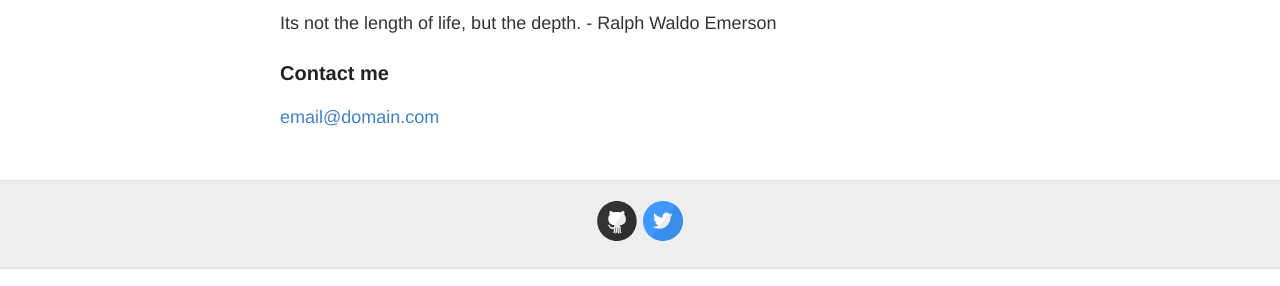
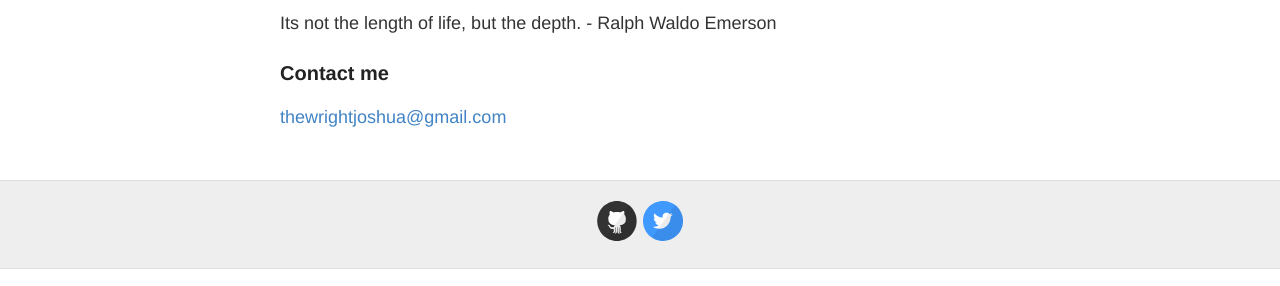
Before and after one commit to JoshTWright/devBlog, a Jekyll site: the page built from about.md, in a window 1280 px wide. Shown: the part 611-897 px from the top of the page. Built offline with Jekyll 4.4.1, drawn with Linux system fonts in a browser that asks for light colours.

Commit message:
Update about.md

```diff
--- a/about.md
+++ b/about.md
@@ -22,4 +22,4 @@ Its not the length of life, but the depth.    - Ralph Waldo Emerson
 
 ### Contact me
 
-[email@domain.com](mailto:thewrightjoshua@gmail.com)
+[thewrightjoshua@gmail.com](mailto:thewrightjoshua@gmail.com)
```
